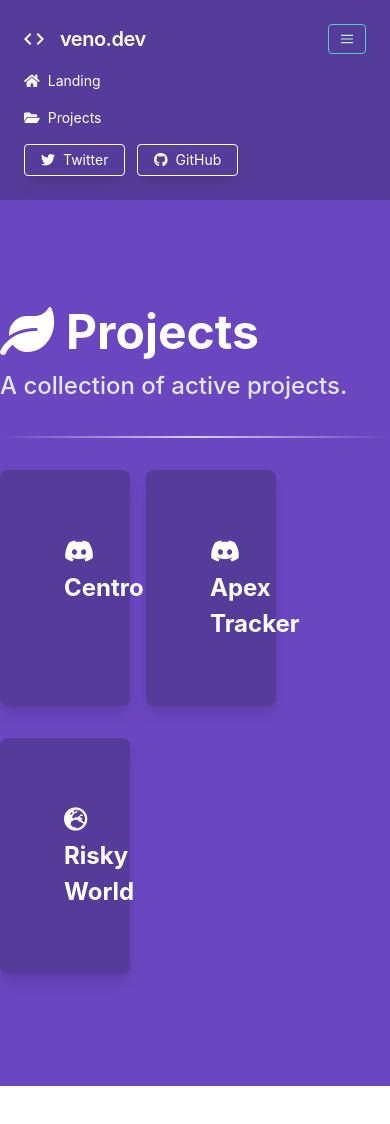
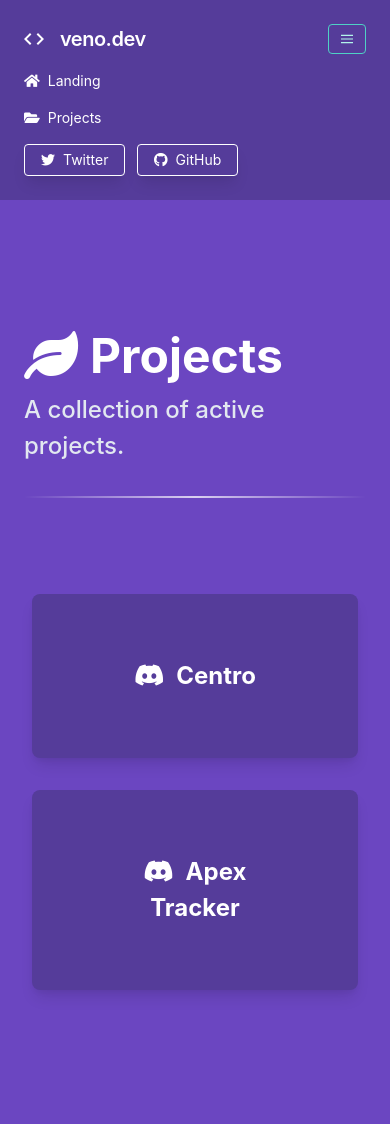
Before and after one commit to ven/VenoDev, a Vue app: page /projects in a window 390 px wide. Shown: the top 1124 px of the page. Before the commit the page ends 1086 px from the top, so only its background shows below. Built offline with nearby package versions, Linux system fonts and the light colour scheme; what vue-scroll-reveal would draw is missing.

Commit message:
Fix unresponsiveness on mobile on projects view.

```diff
--- a/src/views/ProjectsPage.vue
+++ b/src/views/ProjectsPage.vue
@@ -1,26 +1,28 @@
 <template>
     <div class="ProjectsPage">
         <div class="hero bg-purple-700 pt-24 pb-24">
-            <div class="container mx-auto">
+            <div class="container mx-auto p-6">
                 <div class="text-white text-5xl font-bold"><i class="fas fa-leaf mr-3"></i>Projects</div>
                 <div class="text-gray-300 text-2xl font-medium">A collection of active projects.</div>
 
                 <hr class="my-8">
 
-                <section class="text-white">
-                    <div class="flex flex-wrap -mb-4">
-                        <div class="info container w-1/3 bg-purple-800 p-16 rounded-lg shadow-lg mb-8 mr-4">
-                            <div class="font-bold text-2xl"><i class="fab fa-discord mr-3"></i>Centro</div>
-                        </div>
-
-                        <div class="info container w-1/3 bg-purple-800 p-16 rounded-lg shadow-lg mb-8 mr-4">
-                            <div class="font-bold text-2xl"><i class="fab fa-discord mr-3"></i>Apex Tracker</div>
-                        </div>
-
-                        <div class="info container w-1/3 bg-purple-800 p-16 rounded-lg shadow-lg mb-8 mr-4">
-                            <div class="font-bold text-2xl"><i class="fas fa-globe-europe mr-3"></i>Risky World</div>
+                <section class="text-white py-16">
+                    <div class="px-2">
+                        <div class="flex flex-wrap -mx-2 text-center">
+                            <div class="sm:w-1/2 w-full px-2">
+                               <div class="info container bg-purple-800 p-16 rounded-lg shadow-lg mb-8">
+                                    <div class="font-bold text-2xl"><i class="fab fa-discord mr-3"></i>Centro</div>
+                                </div>
+                            </div>
+                            <div class="sm:w-1/2 w-full px-2">
+                                <div class="info container bg-purple-800 p-16 rounded-lg shadow-lg mb-8">
+                                    <div class="font-bold text-2xl"><i class="fab fa-discord mr-3"></i>Apex Tracker</div>
+                                </div>
+                            </div>
                         </div>
                     </div>
+
                 </section>
             </div>
         </div>
```
